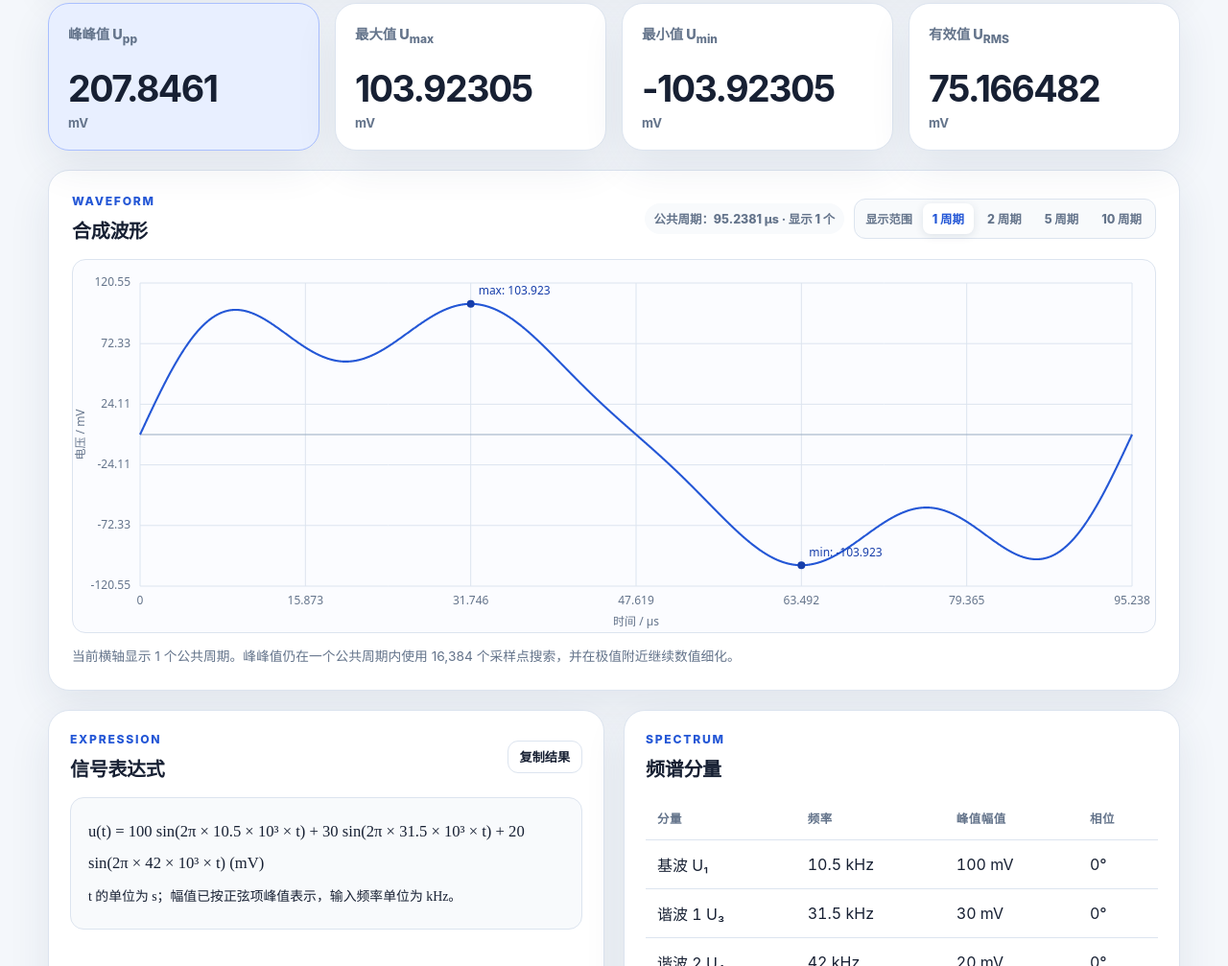
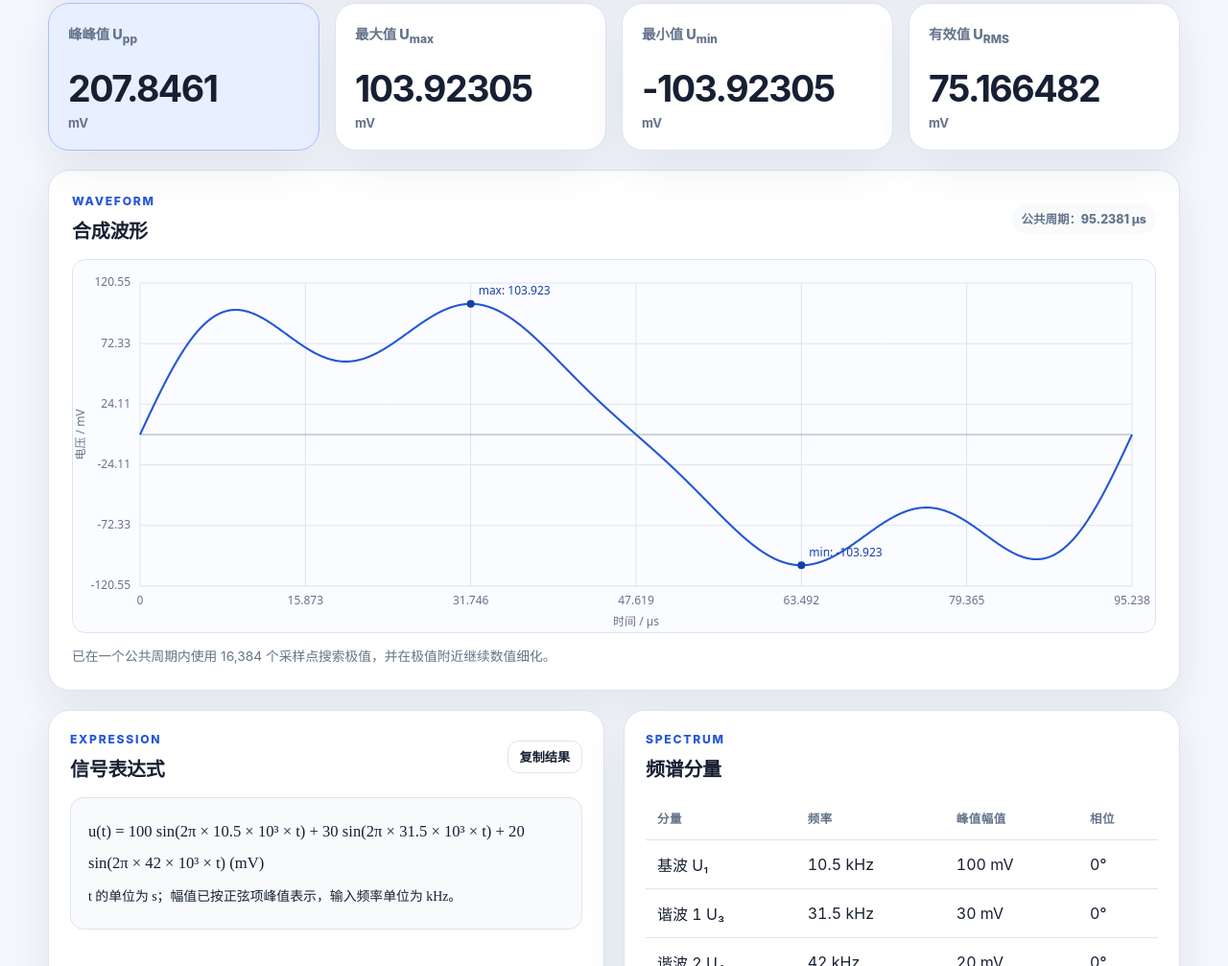
Before and after one commit to xiuxixi666/2026G, a plain HTML site: page index.html in a window 1280 px wide. Shown: the part 748-1755 px from the top of the page at 96% size. Drawn offline with Linux system fonts and the light colour scheme.

Commit message:
Add files via upload

```diff
--- a/app.js
+++ b/app.js
@@ -52,13 +52,11 @@
     calculationNote: $("calculationNote"),
     formula: $("formula"),
     spectrumBody: $("spectrumBody"),
-    copyResult: $("copyResult"),
-    periodButtons: Array.from(document.querySelectorAll(".period-button"))
+    copyResult: $("copyResult")
   };
 
   let lastResult = null;
   let resizeTimer = null;
-  let displayedPeriods = 1;
 
   const frequencyMultipliers = {
     Hz: 1,
@@ -355,7 +353,6 @@
   function drawWaveform(result) {
     const canvas = elements.waveformCanvas;
     const rect = canvas.getBoundingClientRect();
-    const displayDuration = result.windowDuration * displayedPeriods;
     if (rect.width < 10 || rect.height < 10) {
       return;
     }
@@ -382,7 +379,7 @@
       yMin = -1;
     }
 
-    const xFor = (t) => margin.left + (t / displayDuration) * plotWidth;
+    const xFor = (t) => margin.left + (t / result.windowDuration) * plotWidth;
     const yFor = (value) => margin.top + ((yMax - value) / (yMax - yMin)) * plotHeight;
 
     ctx.lineWidth = 1;
@@ -403,12 +400,12 @@
       ctx.fillText(formatNumber(value, 5), margin.left - 10, y);
     }
 
-    const timeScale = chooseTimeScale(displayDuration);
+    const timeScale = chooseTimeScale(result.windowDuration);
     ctx.textAlign = "center";
     ctx.textBaseline = "top";
     const xTicks = 6;
     for (let i = 0; i <= xTicks; i += 1) {
-      const t = (i / xTicks) * displayDuration;
+      const t = (i / xTicks) * result.windowDuration;
       const x = xFor(t);
       ctx.beginPath();
       ctx.moveTo(x, margin.top);
@@ -427,30 +424,12 @@
       ctx.stroke();
     }
 
-    if (displayedPeriods > 1) {
-      ctx.save();
-      ctx.strokeStyle = "#b8c5d8";
-      ctx.lineWidth = 1;
-      ctx.setLineDash([5, 5]);
-      for (let periodIndex = 1; periodIndex < displayedPeriods; periodIndex += 1) {
-        const boundaryX = xFor(result.windowDuration * periodIndex);
-        ctx.beginPath();
-        ctx.moveTo(boundaryX, margin.top);
-        ctx.lineTo(boundaryX, height - margin.bottom);
-        ctx.stroke();
-      }
-      ctx.restore();
-    }
-
-    const pointCount = Math.min(
-      12000,
-      Math.max(1400, Math.floor(plotWidth * 3 * Math.sqrt(displayedPeriods)))
-    );
+    const pointCount = Math.min(5000, Math.max(1400, Math.floor(plotWidth * 3)));
     ctx.strokeStyle = "#2457d6";
     ctx.lineWidth = 2.1;
     ctx.beginPath();
     for (let i = 0; i <= pointCount; i += 1) {
-      const t = (i / pointCount) * displayDuration;
+      const t = (i / pointCount) * result.windowDuration;
       const value = signalAt(t, result.components);
       const x = xFor(t);
       const y = yFor(value);
@@ -512,39 +491,20 @@
       unitElement.textContent = unit;
     }
 
-    const periodLabel = result.periodInfo.exactEnough ? "公共周期" : "基础观察窗";
-    elements.windowInfo.textContent =
-      `${periodLabel}：${formatTime(result.windowDuration)} · 显示 ${displayedPeriods} 个`;
+    const periodLabel = result.periodInfo.exactEnough ? "公共周期" : "观察时间窗";
+    elements.windowInfo.textContent = `${periodLabel}：${formatTime(result.windowDuration)}`;
 
     if (result.periodInfo.exactEnough) {
       elements.calculationNote.textContent =
-        `当前横轴显示 ${displayedPeriods} 个公共周期。峰峰值仍在一个公共周期内使用 ${result.sampleCount.toLocaleString("zh-CN")} 个采样点搜索，并在极值附近继续数值细化。`;
+        `已在一个公共周期内使用 ${result.sampleCount.toLocaleString("zh-CN")} 个采样点搜索极值，并在极值附近继续数值细化。`;
     } else {
       elements.calculationNote.textContent =
-        `当前横轴显示 ${displayedPeriods} 个基础观察窗。输入频率未形成较短公共周期，因此极值结果只代表基础观察窗内的数值搜索。`;
+        `输入频率未形成较短的公共周期，当前在最低频率的 5 个周期内搜索极值；结果只代表该观察时间窗。`;
     }
 
     renderFormula(result.components);
     renderSpectrum(result.components);
     drawWaveform(result);
-  }
-
-  function setDisplayedPeriods(periodCount) {
-    const parsed = Number(periodCount);
-    if (![1, 2, 5, 10].includes(parsed)) {
-      return;
-    }
-
-    displayedPeriods = parsed;
-    for (const button of elements.periodButtons) {
-      const isActive = Number(button.dataset.periods) === displayedPeriods;
-      button.classList.toggle("is-active", isActive);
-      button.setAttribute("aria-pressed", String(isActive));
-    }
-
-    if (lastResult) {
-      renderResult(lastResult);
-    }
   }
 
   function calculate() {
@@ -661,11 +621,6 @@
   elements.reset.addEventListener("click", () => applyValues(defaults));
   elements.loadExample.addEventListener("click", () => applyValues(defaults));
   elements.copyResult.addEventListener("click", copyResult);
-  for (const button of elements.periodButtons) {
-    button.addEventListener("click", () => {
-      setDisplayedPeriods(button.dataset.periods);
-    });
-  }
   elements.enableH1.addEventListener("change", updateDisabledRows);
   elements.enableH2.addEventListener("change", updateDisabledRows);
 
@@ -679,6 +634,5 @@
   });
 
   updateDisabledRows();
-  setDisplayedPeriods(1);
   calculate();
 })();
--- a/index.html
+++ b/index.html
@@ -143,16 +143,7 @@
           <p class="section-kicker">WAVEFORM</p>
           <h2>合成波形</h2>
         </div>
-        <div class="chart-toolbar">
-          <span id="windowInfo" class="chip">—</span>
-          <div class="period-switcher" role="group" aria-label="选择波形显示周期数">
-            <span class="period-switcher-label">显示范围</span>
-            <button class="period-button is-active" type="button" data-periods="1">1 周期</button>
-            <button class="period-button" type="button" data-periods="2">2 周期</button>
-            <button class="period-button" type="button" data-periods="5">5 周期</button>
-            <button class="period-button" type="button" data-periods="10">10 周期</button>
-          </div>
-        </div>
+        <span id="windowInfo" class="chip">—</span>
       </div>
       <div class="canvas-wrap">
         <canvas id="waveformCanvas" aria-label="合成信号波形图"></canvas>
--- a/styles.css
+++ b/styles.css
@@ -350,56 +350,6 @@ tr.is-disabled {
   font-weight: 800;
 }
 
-.chart-toolbar {
-  display: flex;
-  flex-wrap: wrap;
-  align-items: center;
-  justify-content: flex-end;
-  gap: 10px;
-}
-
-.period-switcher {
-  display: inline-flex;
-  align-items: center;
-  gap: 4px;
-  padding: 4px;
-  border: 1px solid var(--line);
-  border-radius: 12px;
-  background: var(--surface-soft);
-}
-
-.period-switcher-label {
-  padding: 0 7px;
-  color: var(--muted);
-  font-size: 0.76rem;
-  font-weight: 800;
-  white-space: nowrap;
-}
-
-.period-button {
-  min-height: 32px;
-  padding: 0 10px;
-  border: 0;
-  border-radius: 8px;
-  background: transparent;
-  color: var(--muted);
-  font-size: 0.78rem;
-  font-weight: 800;
-  white-space: nowrap;
-  transition: background 0.15s ease, color 0.15s ease, box-shadow 0.15s ease;
-}
-
-.period-button:hover {
-  background: #edf2fb;
-  color: var(--text);
-}
-
-.period-button.is-active {
-  background: var(--surface);
-  color: var(--accent);
-  box-shadow: 0 2px 8px rgba(34, 58, 94, 0.12);
-}
-
 .canvas-wrap {
   width: 100%;
   height: 390px;
@@ -511,20 +461,6 @@ footer p {
     height: 300px;
   }
 
-  .chart-toolbar {
-    align-items: stretch;
-    justify-content: flex-start;
-  }
-
-  .period-switcher {
-    width: 100%;
-    overflow-x: auto;
-  }
-
-  .period-switcher-label {
-    margin-right: auto;
-  }
-
   .global-options {
     display: grid;
     grid-template-columns: 1fr;
```
